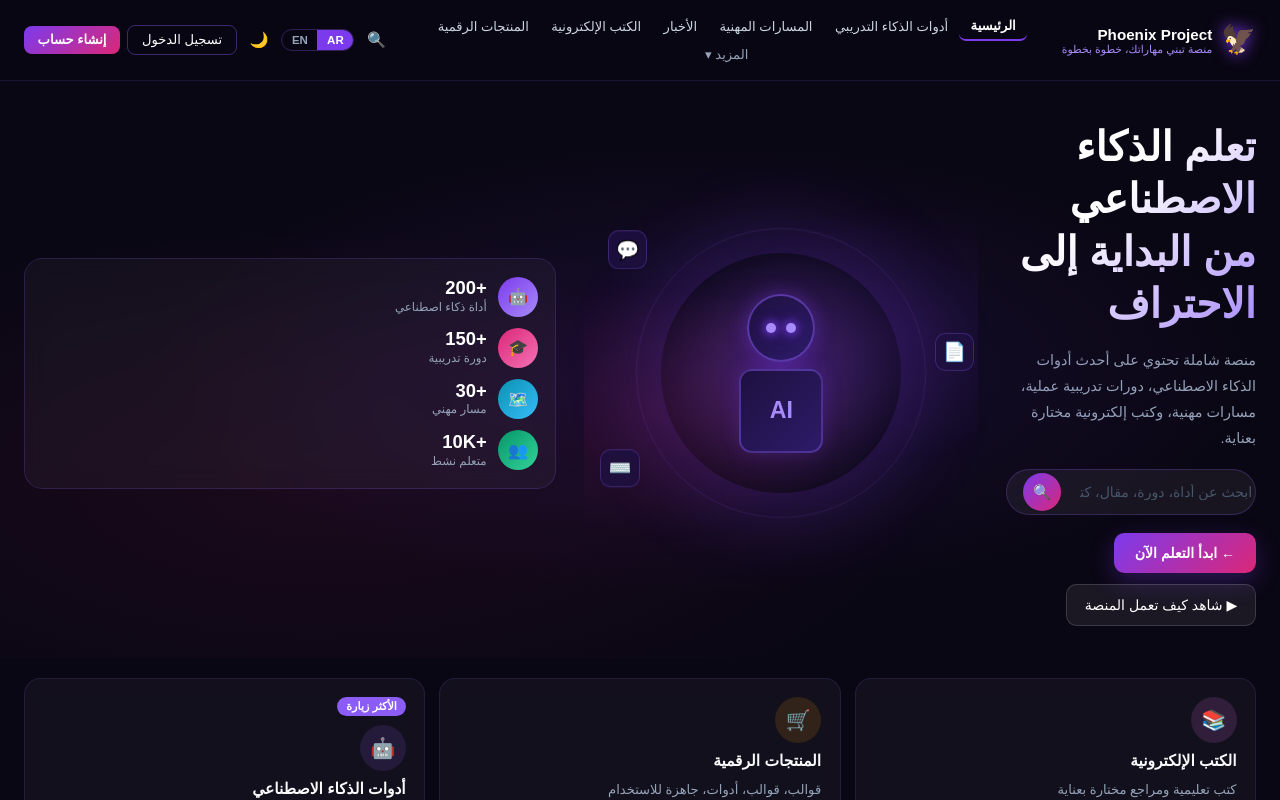
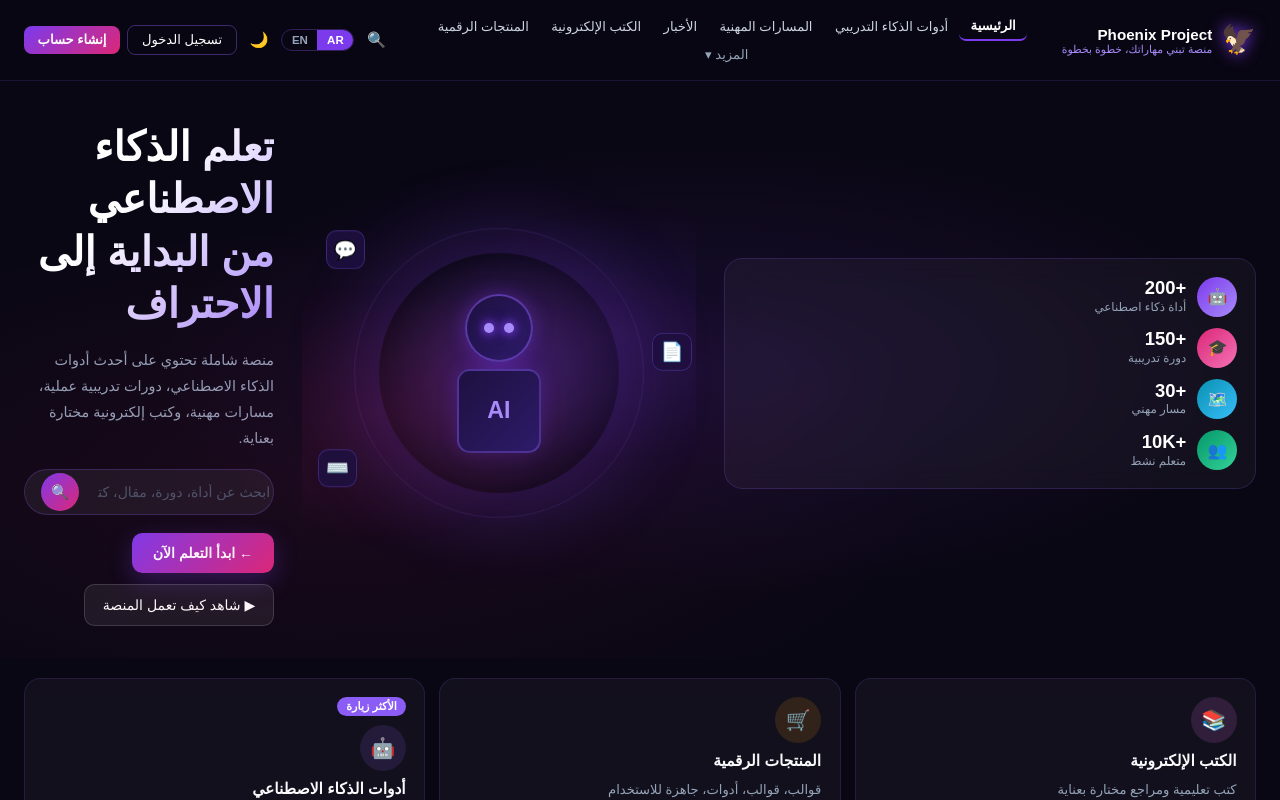
Before and after one commit to tambeabdulkarim/ai-priject, a Next.js app: page /ar in a window 1280 px wide. Shown: the top 800 px of the page. Built offline with nearby package versions, Linux system fonts and the light colour scheme.

Commit message:
fix: reorder grid items for RTL layout using CSS order

```diff
--- a/src/app/globals.css
+++ b/src/app/globals.css
@@ -1468,11 +1468,21 @@ main.ph-main {
 /* Reverse grid columns for RTL */
 .rtl .ph-hero-inner {
   direction: rtl;
-  grid-template-columns: 250px 0.85fr 1.15fr;
+  grid-template-columns: 1.15fr 0.85fr 250px;
+}
+
+.rtl .ph-hero-copy {
+  direction: rtl;
+  order: 3;
+}
+
+.rtl .ph-illus {
+  order: 2;
 }
 
 .rtl .ph-hero-stats {
   direction: rtl;
+  order: 1;
 }
 
 .rtl .ph-card-arr {
```
